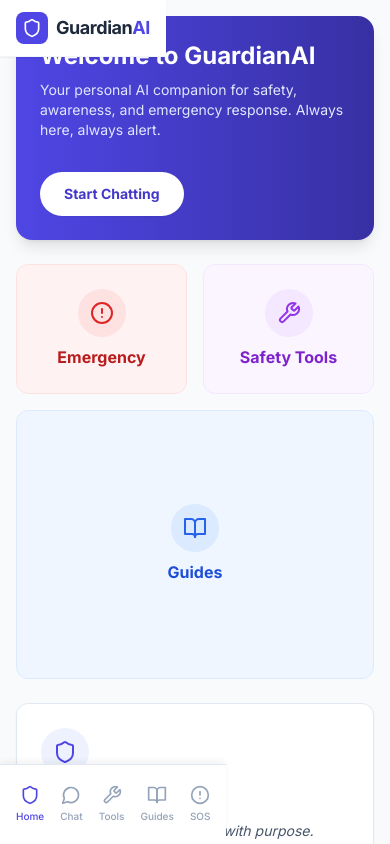
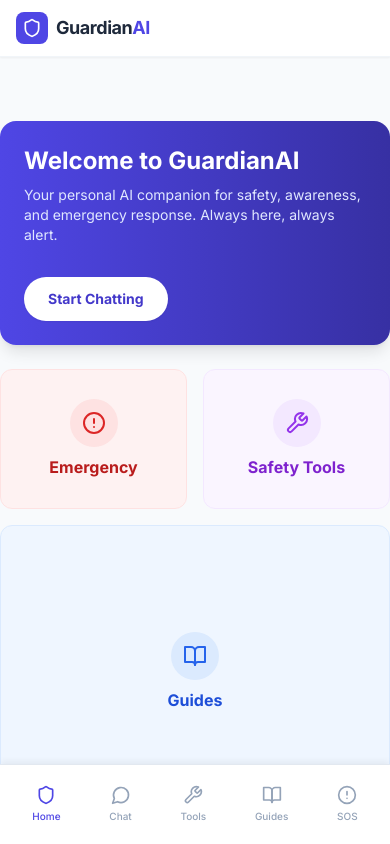
Before and after one commit to Gaurav7127/Guardianai-personal-safety-assistant, a React (Vite) app: page / in a window 390 px wide. Built offline with nearby package versions, Linux system fonts and the light colour scheme.

Commit message:
Update App.tsx

```diff
--- a/App.tsx
+++ b/App.tsx
@@ -159,8 +159,8 @@ function App() {
       {/* Main Content Area */}
       <div className="flex-1 flex flex-col h-screen overflow-hidden relative w-full">
 
-        {/* Mobile Header */}
-        <header className="md:hidden px-4 py-3 bg-white border-b border-slate-100 fixed top-0 z-20 flex items-center justify-between shadow-sm">
+        {/* Mobile Header - CHANGED TO FIXED POSITIONING */}
+        <header className="md:hidden px-4 py-3 bg-white border-b border-slate-100 **fixed top-0 left-0 w-full** z-20 flex items-center justify-between shadow-sm">
           <div className="flex items-center gap-2">
             <div className="w-8 h-8 bg-indigo-600 rounded-lg flex items-center justify-center">
                <Shield className="text-white w-5 h-5" />
@@ -177,7 +177,7 @@ function App() {
           )}
         </header>
 
-        {/* Offline Banner */}
+        {/* Offline Banner - This will likely be under the header now unless you adjust its position too */}
         {!isOnline && (
           <div className="bg-slate-800 text-white px-4 py-2 text-xs md:text-sm flex items-center justify-center gap-2 sticky top-0 md:static z-10">
             <WifiOff size={14} />
@@ -185,15 +185,15 @@ function App() {
           </div>
         )}
 
-        {/* Scrollable Content */}
-        <main className="flex-1 overflow-y-auto scrollbar-hide p-4 md:p-8">
+        {/* Scrollable Content - ADDED PADDING TOP AND BOTTOM FOR MOBILE */}
+        <main className="flex-1 overflow-y-auto scrollbar-hide **p-4 pt-16 pb-20** md:p-8">
             <div className="max-w-5xl mx-auto h-full">
                 {renderContent()}
             </div>
         </main>
 
-        {/* Mobile Bottom Navigation */}
-        <nav className="md:hidden fixed bottom-0 bg-white border-t border-slate-200 px-2 py-3 flex justify-around items-center z-20 shadow-[0_-4px_6px_-1px_rgba(0,0,0,0.05)]">
+        {/* Mobile Bottom Navigation - CHANGED TO FIXED POSITIONING */}
+        <nav className="md:hidden **fixed bottom-0 left-0 w-full** bg-white border-t border-slate-200 px-2 py-3 flex justify-around items-center z-20 shadow-[0_-4px_6px_-1px_rgba(0,0,0,0.05)]">
           <button
             onClick={() => setCurrentView(AppView.HOME)}
             className={`flex flex-col items-center gap-1 p-2 rounded-lg transition-colors ${currentView === AppView.HOME ? 'text-indigo-600' : 'text-slate-400'}`}
```
Lines whose indentation alone changed are shown as unchanged.
